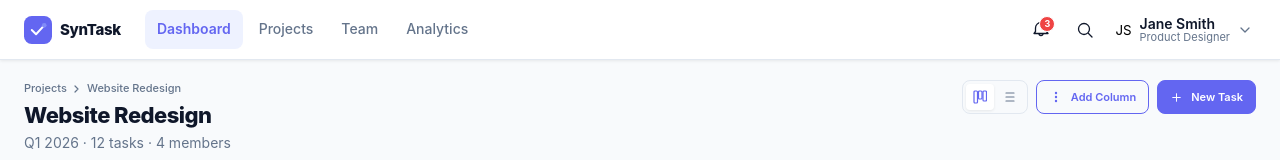
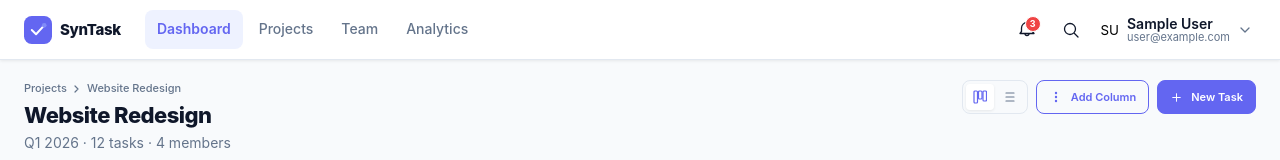
Before and after one commit to wijimenezz/ProyectoM4_WilsonJimenez, a React (Vite) app: page /dashboard in a window 1280 px wide. Shown: the top 160 px of the page. Built offline with nearby package versions, Linux system fonts and the light colour scheme; no server answers; sample sign-in values are in the browser's storage.

Commit message:
fix: se ,odifico la UI para mostrar el usuario y el email del usuario en  el dashboard

```diff
--- a/src/components/dashboard/topNavigation/TopNavigation.tsx
+++ b/src/components/dashboard/topNavigation/TopNavigation.tsx
@@ -3,8 +3,18 @@ import { Avatar } from "../../avatar";
 import "./Topnavigation.css";
 import { useNavigate } from "react-router-dom";
 import { logoutUser } from "../../../features/auth/AuthService";
+import { useAuth } from "../../../features/auth/Authenticator";
+import {
+  getUserDisplayName,
+  getUserInitials,
+} from "../../../utils/UserHelpers";
 
 export const TopNavigation = () => {
+  const { user } = useAuth();
+
+  const displayName = getUserDisplayName(user);
+  const initials = getUserInitials(user);
+
   const [showMenu, setShowMenu] = useState(false);
 
   const navigate = useNavigate();
@@ -151,11 +161,13 @@ export const TopNavigation = () => {
           aria-expanded={showMenu}
           onClick={() => setShowMenu((prev) => !prev)}
         >
-          <Avatar initials="JS" size="md" />
+          <Avatar initials={initials} size="md" />
 
           <div className="top-nav__user-info">
-            <span className="top-nav__user-name">Jane Smith</span>
-            <span className="top-nav__user-role">Product Designer</span>
+            <span className="top-nav__user-name">{displayName}</span>
+            <span className="top-nav__user-role">
+              {user?.email ?? "No email"}
+            </span>
           </div>
 
           <svg
--- /dev/null
+++ b/src/utils/UserHelpers.tsx
@@ -0,0 +1,27 @@
+import type { User } from "firebase/auth";
+
+export const getUserDisplayName = (user: User | null): string => {
+  if (!user) return "Guest";
+
+  if (user.displayName?.trim()) {
+    return user.displayName;
+  }
+
+  if (user.email) {
+    return user.email.split("@")[0];
+  }
+
+  return "User";
+};
+
+export const getUserInitials = (user: User | null): string => {
+  const name = getUserDisplayName(user);
+
+  const words = name.trim().split(" ");
+
+  if (words.length >= 2) {
+    return `${words[0][0]}${words[1][0]}`.toUpperCase();
+  }
+
+  return name.substring(0, 2).toUpperCase();
+};
```
